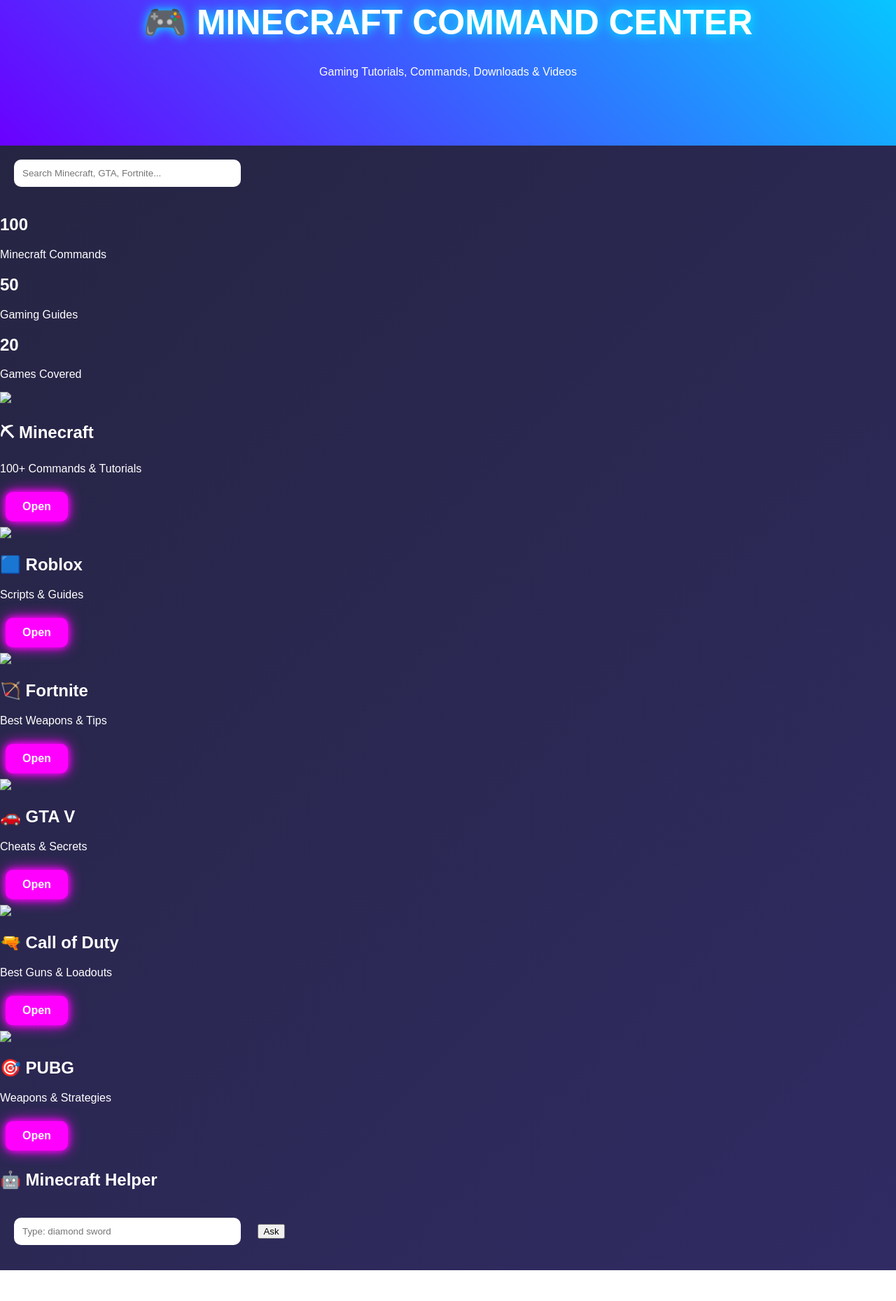
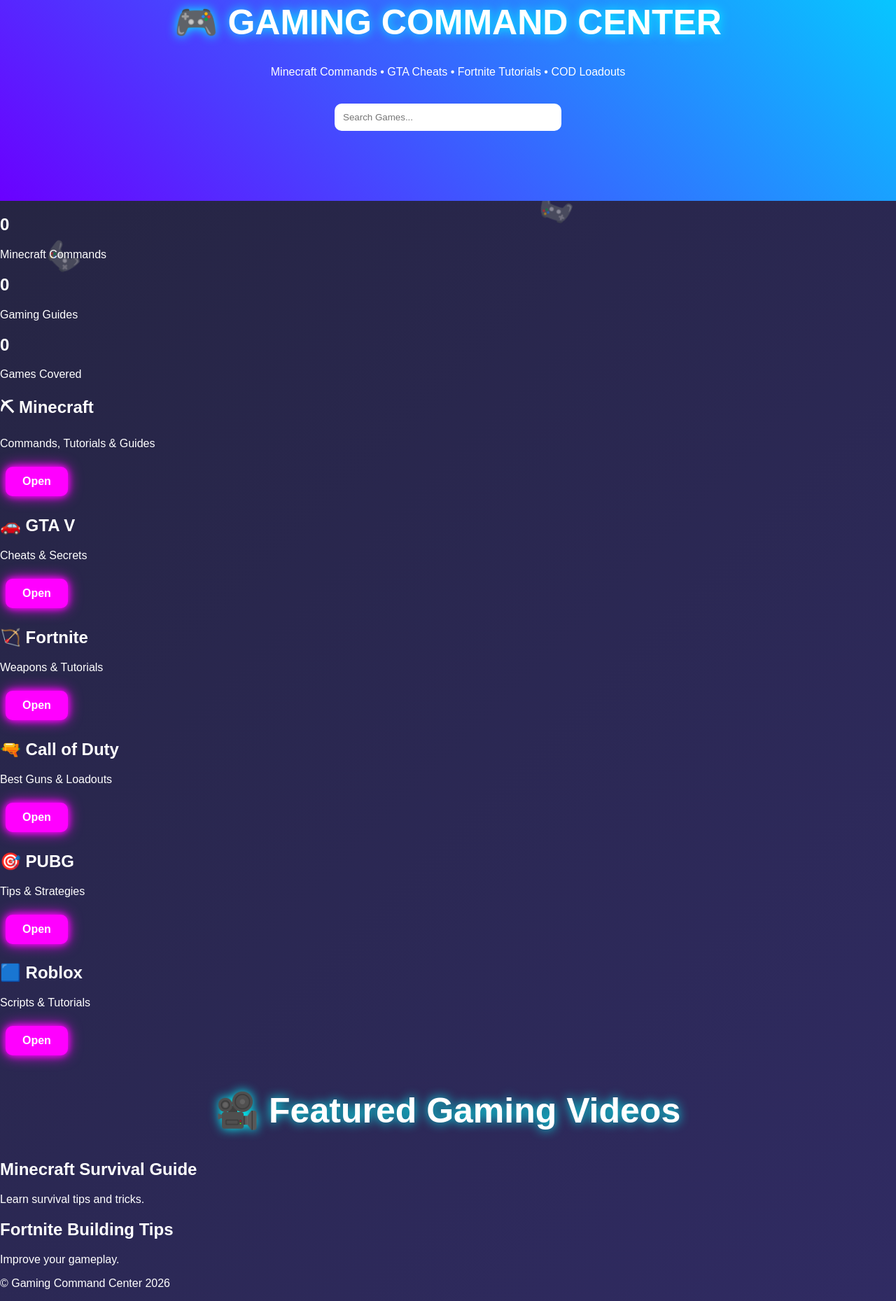
Before and after one commit to ammarlaw143-ai/GAMMING-COMMANDS, a plain HTML site: page index.html in a window 1280 px wide. Shown: the part 168-2027 px from the top of the page at 70% size. Before the commit the page ends 1983 px from the top, so only its background shows below. Drawn offline with Linux system fonts and the light colour scheme.

Commit message:
Update index.html

```diff
--- a/index.html
+++ b/index.html
@@ -1,114 +1,121 @@
 <!DOCTYPE html>
-<html>
-
+<html lang="en">
 <head>
-    <title>Gaming Command Center</title>
-
-    <link rel="stylesheet" href="style.css">
+<meta charset="UTF-8">
+<meta name="viewport" content="width=device-width, initial-scale=1.0">
+<title>Gaming Command Center</title>
+<link rel="stylesheet" href="style.css">
 </head>
 
 <body>
 
+<div class="controllers">
+<span>🎮</span>
+<span>🎮</span>
+<span>🎮</span>
+<span>🎮</span>
+<span>🎮</span>
+<span>🎮</span>
+</div>
 
 <nav class="navbar">
-<a href="#">🏠 Home</a>
+<a href="index.html">🏠 Home</a>
 <a href="minecraft.html">⛏ Minecraft</a>
 <a href="gta.html">🚗 GTA</a>
 <a href="fortnite.html">🏹 Fortnite</a>
+<a href="cod.html">🔫 COD</a>
+<a href="pubg.html">🎯 PUBG</a>
 <a href="downloads.html">📥 Downloads</a>
 <a href="contact.html">📞 Contact</a>
 </nav>
 
 <header class="hero">
+<h1>🎮 GAMING COMMAND CENTER</h1>
+<p>Minecraft Commands • GTA Cheats • Fortnite Tutorials • COD Loadouts</p>
 
-<h1>🎮 MINECRAFT COMMAND CENTER</h1>
+<input id="search" placeholder="Search Games..." onkeyup="searchGames()">
+</header>
 
-<p>Gaming Tutorials, Commands, Downloads & Videos</p>
-
-</header>
-<input
-id="search"
-placeholder="Search Minecraft, GTA, Fortnite..."
-onkeyup="searchSite()">
 <section class="stats">
 
 <div class="stat">
-<h2 id="commands">0</h2>
+<h2 id="cmdCount">0</h2>
 <p>Minecraft Commands</p>
 </div>
 
 <div class="stat">
-<h2 id="guides">0</h2>
+<h2 id="guideCount">0</h2>
 <p>Gaming Guides</p>
 </div>
 
 <div class="stat">
-<h2 id="games">0</h2>
+<h2 id="gameCount">0</h2>
 <p>Games Covered</p>
 </div>
 
 </section>
+
 <section class="games">
 
 <div class="game-card">
-<img src="images/minecraft.jpg">
 <h2>⛏ Minecraft</h2>
-<p>100+ Commands & Tutorials</p>
+<p>Commands, Tutorials & Guides</p>
 <a href="minecraft.html" class="btn">Open</a>
 </div>
 
 <div class="game-card">
-<img src="images/roblox.jpg">
-<h2>🟦 Roblox</h2>
-<p>Scripts & Guides</p>
-<a href="roblox.html" class="btn">Open</a>
-</div>
-
-<div class="game-card">
-<img src="images/fortnite.jpg">
-<h2>🏹 Fortnite</h2>
-<p>Best Weapons & Tips</p>
-<a href="fortnite.html" class="btn">Open</a>
-</div>
-
-<div class="game-card">
-<img src="images/gta.jpg">
 <h2>🚗 GTA V</h2>
 <p>Cheats & Secrets</p>
 <a href="gta.html" class="btn">Open</a>
 </div>
 
 <div class="game-card">
-<img src="images/cod.jpg">
+<h2>🏹 Fortnite</h2>
+<p>Weapons & Tutorials</p>
+<a href="fortnite.html" class="btn">Open</a>
+</div>
+
+<div class="game-card">
 <h2>🔫 Call of Duty</h2>
 <p>Best Guns & Loadouts</p>
 <a href="cod.html" class="btn">Open</a>
 </div>
 
 <div class="game-card">
-<img src="images/pubg.jpg">
 <h2>🎯 PUBG</h2>
-<p>Weapons & Strategies</p>
+<p>Tips & Strategies</p>
 <a href="pubg.html" class="btn">Open</a>
 </div>
-  <div class="chatbox">
 
-<h2>🤖 Minecraft Helper</h2>
-
-<input id="question"
-placeholder="Type: diamond sword">
-
-<button onclick="reply()">
-Ask
-</button>
-
-<p id="answer"></p>
-
+<div class="game-card">
+<h2>🟦 Roblox</h2>
+<p>Scripts & Tutorials</p>
+<a href="roblox.html" class="btn">Open</a>
 </div>
 
 </section>
 
-  <script src="script.js"></script>
+<section class="videos">
+
+<h1>🎥 Featured Gaming Videos</h1>
+
+<div class="game-card">
+<h2>Minecraft Survival Guide</h2>
+<p>Learn survival tips and tricks.</p>
+</div>
+
+<div class="game-card">
+<h2>Fortnite Building Tips</h2>
+<p>Improve your gameplay.</p>
+</div>
+
+</section>
+
+<footer>
+<p>© Gaming Command Center 2026</p>
+</footer>
+
+<script src="script.js"></script>
 
 </body>
 </html>
```
